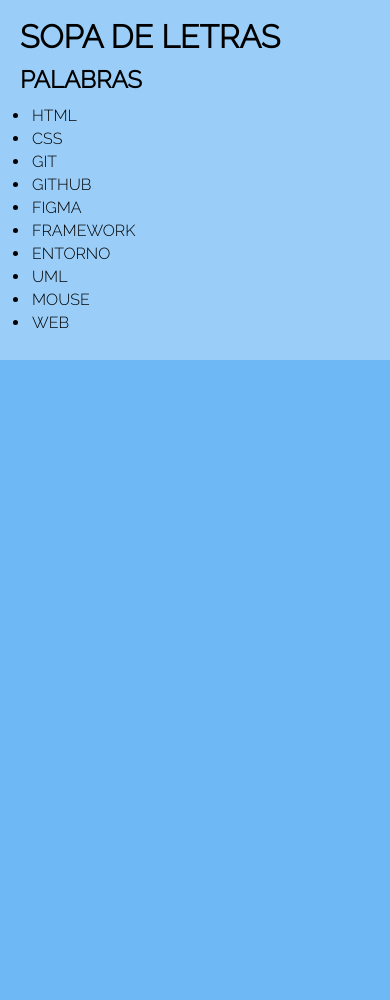
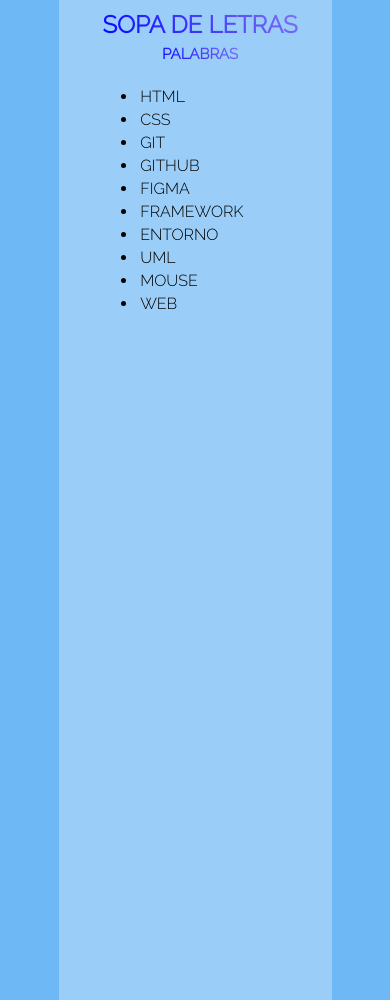
Before and after one commit to ElCheve/Desarrollo_Web, a plain HTML site: page Sopa de letras/Index.html in a window 390 px wide. Before the commit the page ends 844 px from the top, so only its background shows below. Drawn offline with Linux system fonts and the light colour scheme.

Commit message:
Commit17-10-20

```diff
--- a/Sopa de letras/Style.css
+++ b/Sopa de letras/Style.css
@@ -7,17 +7,22 @@
 body{
     background-color: #6eb8f5;
 }
+header{
+    z-index:2;
+    margin: 20px 0;
+}
 
 .Contenedor{
-    width: 80%;
-    max-width: 1000px;
+    position: relative;
+    display: flex;
+    justify-content:center;
+    align-items:center;
+    width: 100%;
+    max-width: 70%;
     margin: 0 auto;
     background-color:#9acef8;
     overflow: hidden;
     box-sizing: border-box;
-}
-header{
-    margin: 20px 0;
 }
 
 h1{
@@ -27,43 +32,56 @@ h2{
     font-family: 'Raleway', sans-serif;
 }
 .Subtitulo{
-    margin: 10px;
+    background: linear-gradient(45deg, blue, #8073f5);
+    -webkit-background-clip: text;
+    color: transparent;
+    z-index:2;
+    position:absolute;
+    top:0;
+    margin-top: 60px;
     padding-left: 10px;
     box-sizing: border-box;
+
 }
 .titulo{
+    background: linear-gradient(45deg, blue, #8073f5);
+    -webkit-background-clip: text;
+    color: transparent;
+    position:absolute;
+    top:0;
     padding-left: 10px;
     margin: 10px;
     box-sizing: border-box;
-}
-
-
-.Celda{
-    display: flex;
-    justify-content: space-around;
+    font-weight: bold;
 }
 .Box1{
-    margin: 10px;
-    padding-left: 20px;
+    position: relative;
     box-sizing: border-box;
+    justify-content:center;
+    margin: 0;
+    padding-right: 20px;
+
 }
 li{
     font-family: 'Raleway', sans-serif;
     padding: 2px;
 }
 .Box2{
-    margin: 10px;
+    position:relative;
+    margin-top: 50px;
     box-sizing: border-box;
+    padding-top: 70px;
+
 }
 .Celda{
     width: 60%;
     padding-top: 2%;
     padding-right: 10%;
-     padding-left: auto;
+    padding-left: auto;
     box-sizing: border-box;
-
 }
 tr{
+    background: linear-gradient(45deg, #6eb8f5, #8073f5);
     background-color: darkgrey;
 }
 td{
@@ -73,23 +91,69 @@ td{
     box-sizing: border-box;
 }
 
-@media screen and (max-width: 800px){
+@media screen and (max-width: 884px){
     .Contenedor{
-        width: 80%;
-        padding-top: 2%;
-        padding-right: 15%;
+        display: flex;
+        justify-content:center;
+        align-items:center;
+        width: 100%;
+        background-color:#9acef8;
+        overflow: hidden;
+        box-sizing: border-box;
+        height: 1000px;
+    }
+    .Subtitulo{
+        z-index:2;
+        position:absolute;
+        top:0;
+        margin-top: 45px;
+        padding-left: 10px;
+        box-sizing: border-box;
+        font-size: 10px;
+
+    }
+    .titulo{
+        position:absolute;
+        top:0;
+        padding-left: 10px;
+        margin: 10px;
+        box-sizing: border-box;
+        font-size: 12px;
+    }
+    .Box1{
+        position: absolute;
+        display:flex;
+        position: relative;
+        box-sizing: border-box;
+        justify-content:center;
+        margin-bottom: 600px;
+        margin-left:5%;
+        padding-right: 20px;
+
+    }
+    li{
+        font-family: 'Raleway', sans-serif;
+        padding: 2px;
+    }
+    .Box2{
+        position:absolute;
+        margin-bottom: 120px;
+        box-sizing: border-box;
+        padding-top: 70px;
+
     }
     .Celda{
-        width: auto;
+        width: 60%;
+        padding-top: 2%;
+        padding-right: 10%;
+        padding-left: auto;
+        box-sizing: border-box;
     }
-    @media screen and (max-width: 697px){
-        .Contenedor{
-            width: 100%;
-            padding-top: 2%;
-            padding-right: 15%;
-        }
-        td{
-display: none;
 
+}
+@media screen and (max-width: 601px){
+    .Celda{
+        display: none;
     }
+
 }
```
Also changed, not shown: Hoja de vida/style.css (+5 -3 lines), Hoja de vida/Index.html (line endings or trailing spaces), Imágenes/Fondo_HojaVida.jpg (added).
